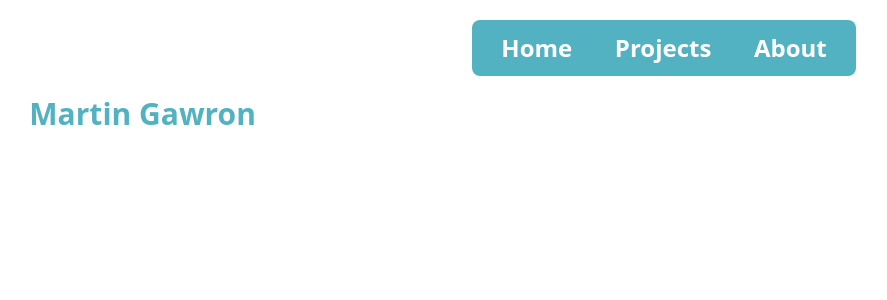
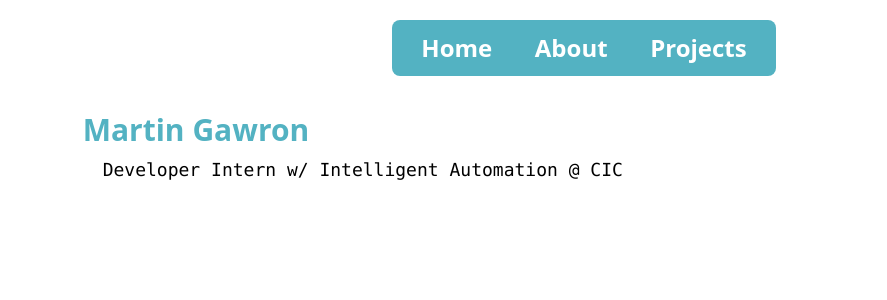
Before and after one commit to martingaw11/martingaw11.github.io, a React (Vite) app: page / in a window 1280 px wide. Shown: the top 300 px of the page, without its empty margins (184-1071 px from the left). Built offline with nearby package versions, Linux system fonts and the light colour scheme.

Commit message:
add TypingText component for attributes

```diff
--- a/src/App.jsx
+++ b/src/App.jsx
@@ -1,18 +1,27 @@
 import NavBar from './components/NavBar'
+import TypingTextList from './components/TypingTextList'
 import './index.css'
+
+const attr = [
+  "Developer Intern w/ Intelligent Automation @ CIC",
+  "Computer Science and Software Engineering @ UIC",
+  "Full Stack Developer",
+  "Web Developer",
+]
 
 function App() {
 
 
   return (
-    <div class="flex-col">
-      <div id="navbar" class="navbar-grow fixed top-5 w-80 flex justify-end" >
+    <div className="flex-col">
+      <div id="navbar" className="navbar-grow fixed top-5 w-80 flex justify-end" >
         <NavBar styles="w-full" />
       </div>
-      <div id="body" class="body-grow mx-auto mt-24">
-        <h1 class="relative inline text-3xl py-2 text-vanillaberry font-bold">
+      <div id="body" className="body-grow max-w-full">
+        <h1 className="relative inline text-3xl py-2 text-vanillaberry font-bold">
             Martin Gawron
-          </h1>
+        </h1>
+        <TypingTextList texts={attr} styles="pt-2 pl-5" />
       </div>
     </div>
   )
--- a/src/components/NavBar.jsx
+++ b/src/components/NavBar.jsx
@@ -4,10 +4,10 @@ const NavBar = ({styles}) => {
 
   return (
     <>
-      <div class={`flex justify-around bg-vanillaberry max-w-sm py-3 px-2 rounded-lg ${styles}`} >
-        <a class="navbar-link" href="#" >Home</a>
-        <a class="navbar-link" href="#" >Projects</a>
-        <a class="navbar-link" href="#" >About</a>
+      <div className={`flex justify-around bg-vanillaberry max-w-sm py-3 px-2 rounded-lg ${styles}`} >
+        <a className="navbar-link" href="#" >Home</a>
+        <a className="navbar-link" href="#" >About</a>
+        <a className="navbar-link" href="#" >Projects</a>
       </div>
     </>
   )
--- /dev/null
+++ b/src/components/TypingTextList.jsx
@@ -0,0 +1,37 @@
+import React, { useState, useEffect } from "react";
+
+const TypingTextList = ({ texts, typingSpeed = 100, pauseTime = 800, styles }) => {
+  const [currentText, setCurrentText] = useState(""); // Current displayed text
+  const [textIndex, setTextIndex] = useState(0); // Index of the current text in the list
+  const [isTyping, setIsTyping] = useState(true); // Flag for typing or pausing
+
+  useEffect(() => {
+    const currentString = texts[textIndex];
+    let timer;
+
+    if (isTyping && currentText !== currentString) {
+      // Typing characters one by one
+      timer = setTimeout(() => {
+        setCurrentText((prev) => currentString.slice(0, prev.length + 1));
+      }, typingSpeed);
+    } else if (isTyping && currentText === currentString) {
+      // Pause after typing
+      timer = setTimeout(() => {
+        setIsTyping(false); // Stop typing
+      }, pauseTime);
+    } else if (!isTyping && currentText === currentString) {
+      // Clear the text and move to the next string
+      timer = setTimeout(() => {
+        setCurrentText("");
+        setIsTyping(true); // Start typing the next string
+        setTextIndex((prevIndex) => (prevIndex + 1) % texts.length); // Cycle through texts
+      }, pauseTime);
+    }
+
+    return () => clearTimeout(timer); // Cleanup timer
+  }, [currentText, isTyping, textIndex, texts, typingSpeed, pauseTime]);
+
+  return <h3 className={`font-mono text-lg ${styles}`} >{currentText}</h3>;
+};
+
+export default TypingTextList;
--- a/src/index.css
+++ b/src/index.css
@@ -7,7 +7,7 @@
 }
 
 .navbar-grow {
-  @apply right-7 sm:right-10 md:right-16 lg:right-32 xl:right-60;
+  @apply right-7 sm:right-14 md:right-32 lg:right-64 xl:right-80;
   @apply top-2 sm:top-3 md:top-4 lg:top-5 xl:top-5;
   @apply w-80 lg:w-96 xl:w-96;
 }
@@ -35,6 +35,8 @@
 }
 
 .body-grow {
-  @apply w-full sm:w-11/12 md:w-10/12 lg:w-9/12 xl:w-8/12;
-  @apply mx-4 sm:mx-auto md:mx-auto lg:mx-auto xl:mx-auto;
+  @apply w-full sm:w-11/12 md:w-10/12 lg:w-8/12 xl:w-7/12;
+  @apply mx-0 sm:mx-auto md:mx-auto lg:mx-auto xl:mx-auto;
+  @apply px-4 sm:md:lg:xl:px-0;
+  @apply mt-20 sm:mt-24 md:mt-24 lg:mt-28 xl:mt-28;
 }
```
